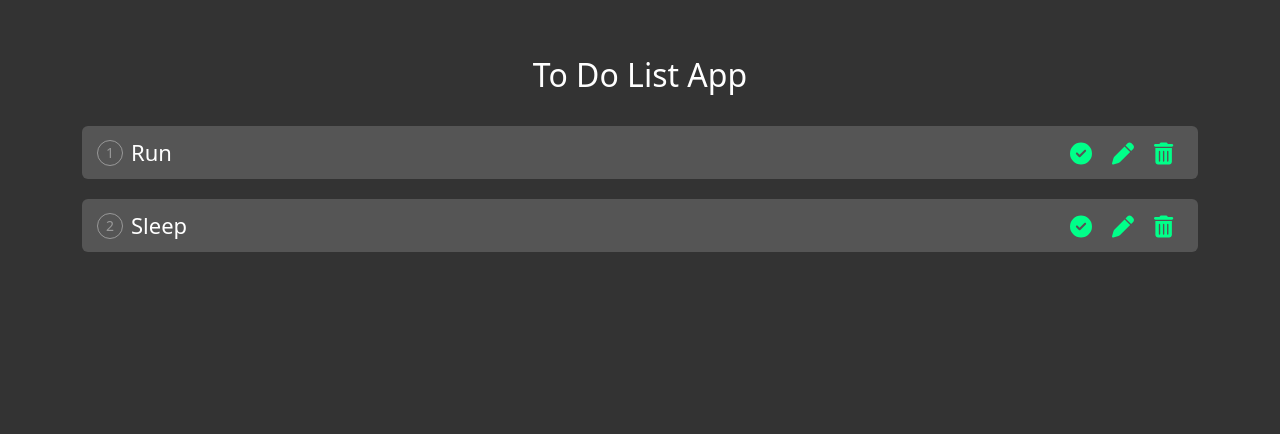
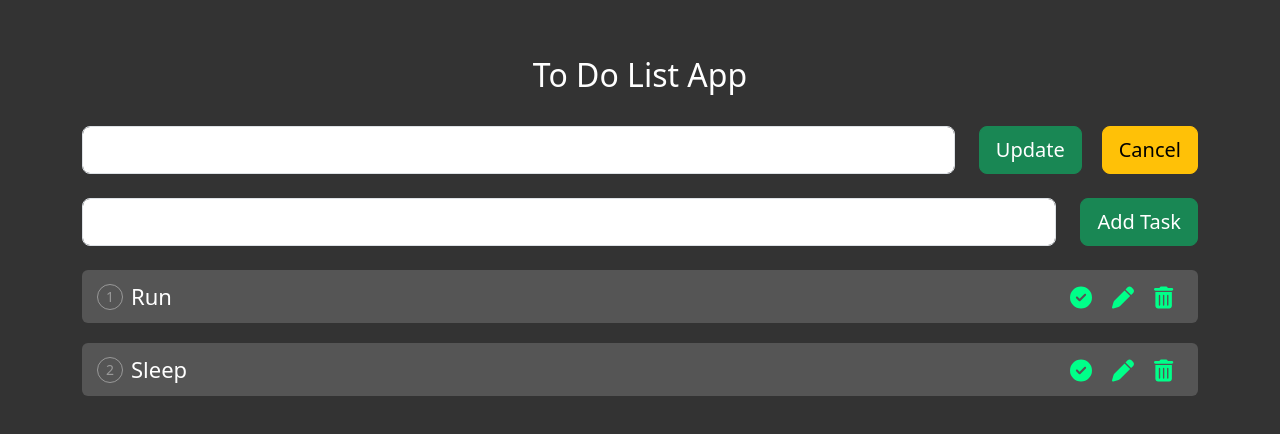
Before and after one commit to LyaLera/Todo-App-With-React, a React (Vite) app in the folder TodoApp/: page / in a window 1280 px wide. Shown: the top 434 px of the page. Built offline with nearby package versions, Linux system fonts and the light colour scheme.

Commit message:
addTask, deleteTask, markDone functions done

```diff
--- a/TodoApp/src/App.jsx
+++ b/TodoApp/src/App.jsx
@@ -4,7 +4,6 @@ import "bootstrap/dist/css/bootstrap.min.css";
 import { FontAwesomeIcon } from "@fortawesome/react-fontawesome";
 import {
   faCircleCheck,
-  faL,
   faPen,
   faTrashCan,
 } from "@fortawesome/free-solid-svg-icons";
@@ -15,23 +14,54 @@ function App() {
     {
       id: "1",
       title: "Run",
-      status: false
+      status: false,
     },
     {
       id: "2",
       title: "Sleep",
-      status: false
+      status: false,
     },
   ]);
   const [newTask, setNewTask] = useState("");
   const [updateData, setUpdateData] = useState("");
 
-  const addTask = () => {};
-  const deleteTask = (id) => {};
-  const markDone = (id) => {};
-  const cancelUpdate = () => {};
+  const addTask = () => {
+    if (newTask) {
+      let num = toDo.length + 1;
+      let newEntry = {
+        id: num,
+        title: newTask,
+        status: false,
+      };
+      setToDo([...toDo, newEntry]);
+      setNewTask("");
+    }
+  };
+  const deleteTask = (id) => {
+    let newTasks = toDo.filter((task) => task.id !== id);
+    setToDo(newTasks);
+  };
+  const markDone = (id) => {
+    let newTask = toDo.map((task) => {
+      if (task.id === id) {
+        return { ...task, status: !task.status };
+      }
+      return task;
+    });
+    setToDo(newTask);
+  };
+  const cancelUpdate = () => {
+    setUpdateData("")
+  };
 
-  const changeTask = (e) => {};
+  const changeTask = (e) => {
+    let newEntry = {
+      id: updateData.id,
+      title: e.target.value,
+      status: updateData.status ? true : false
+    }
+    setUpdateData(newEntry)
+  };
 
   const updateTask = () => {};
 
@@ -40,9 +70,43 @@ function App() {
       <br />
       <h2>To Do List App</h2>
       <br />
+
+      {/* Update Task Form */}
+      <div className="row">
+        <div className="col">
+          <input value={updateData && updateData.title} type="text" className="form-control form-control-lg"
+          onChange={(e) => changeTask(e)}/>
+        </div>
+        <div className="col-auto">
+          <button className="btn btn-lg btn-success mr-20">Update</button>
+          <button className="btn btn-lg btn-warning">Cancel</button>
+        </div>
+      </div>
+      <br />
+
+      {/* Add Task Form */}
+      <div className="row">
+        <div className="col">
+          <input
+            value={newTask}
+            type="text"
+            className="form-control form-control-lg"
+            onChange={(e) => setNewTask(e.target.value)}
+          />
+        </div>
+        <div className="col-auto">
+          <button onClick={addTask} className="btn btn-lg btn-success">
+            Add Task
+          </button>
+        </div>
+      </div>
+      <br />
+
       {toDo && toDo.length ? "" : "No Tasks!"}
       {toDo &&
-        toDo.map((task, index) => {
+        toDo
+          .sort((a, b) => (a.id > b.id ? 1 : -1))
+          .map((task, index) => {
             return (
               <React.Fragment key={task.id}>
                 <div className="col taskBg">
@@ -51,14 +115,23 @@ function App() {
                     <span className="taskText">{task.title}</span>
                   </div>
                   <div className="iconsWrap">
-                  <span>
-                    <FontAwesomeIcon icon={faCircleCheck}/>
+                    <span
+                      title="Complited / Not Complited"
+                      onClick={(e) => markDone(task.id)}
+                    >
+                      <FontAwesomeIcon icon={faCircleCheck} />
                     </span>
-                  <span>
-                  <FontAwesomeIcon icon={faPen}/>
+                    {task.status ? null : (
+                      <span title="Edit" onClick={() => setUpdateData({
+                        id: task.id,
+                        title: task.title,
+                        status: task.status ? true : false
+                      })}>
+                        <FontAwesomeIcon icon={faPen} />
                       </span>
-                  <span>
-                  <FontAwesomeIcon icon={faTrashCan}/>
+                    )}
+                    <span title="Delete" onClick={() => deleteTask(task.id)}>
+                      <FontAwesomeIcon icon={faTrashCan} />
                     </span>
                   </div>
                 </div>
```
Lines whose indentation alone changed are shown as unchanged.
